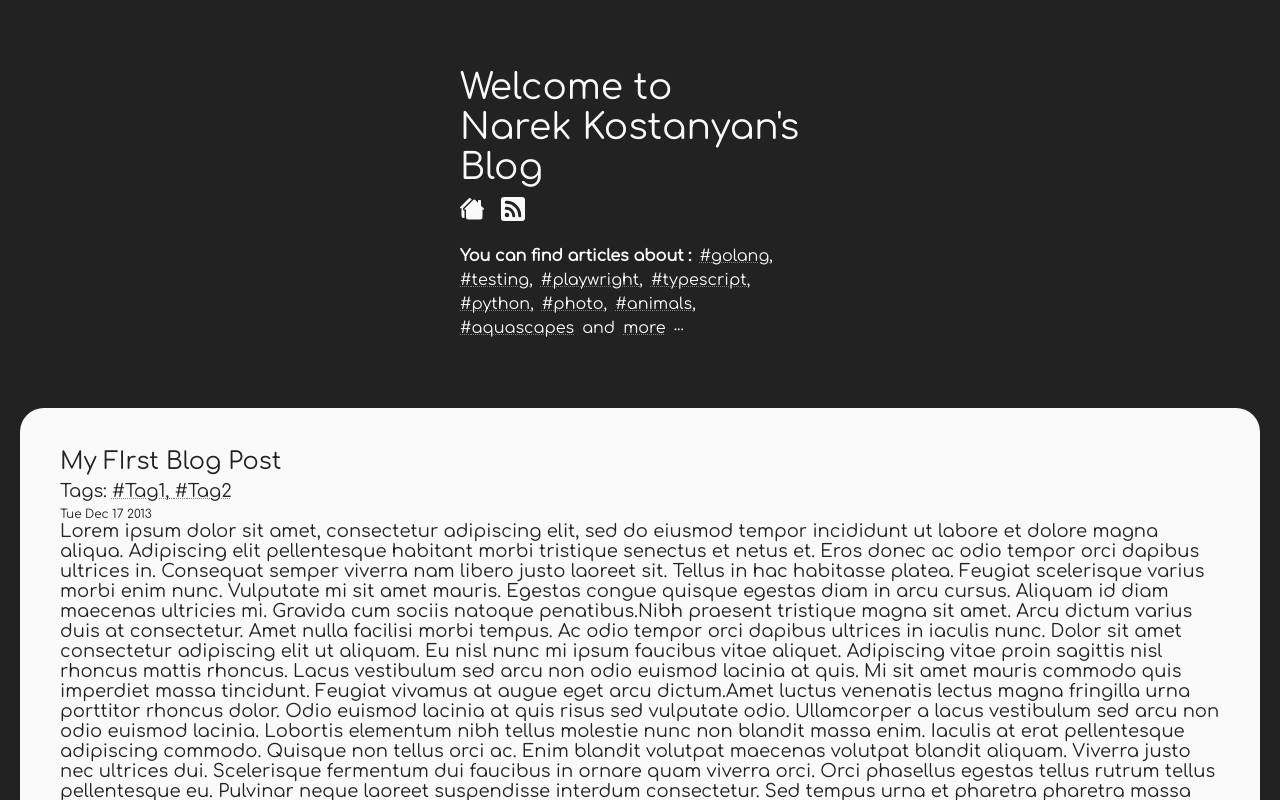
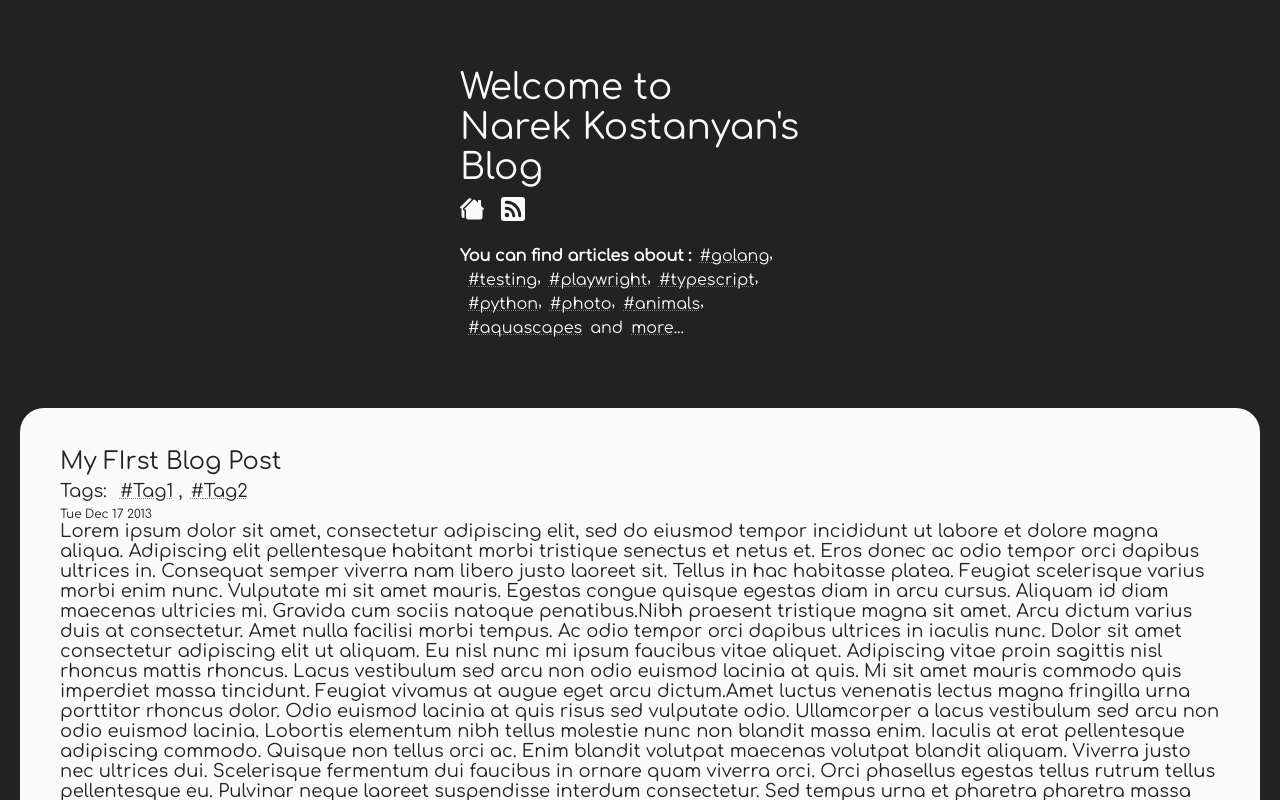
Before and after one commit to mouse-alpha/mouse-alpha, a SvelteKit app: page /blog/article in a window 1280 px wide. Shown: the top 800 px of the page. Built offline with nearby package versions, Linux system fonts and the light colour scheme.

Commit message:
update tag links

```diff
--- a/src/lib/components/FullArticle.svelte
+++ b/src/lib/components/FullArticle.svelte
@@ -27,9 +27,8 @@
 		Tags:
 		{#if article.tags != undefined}
 			{#each article.tags as tag, index}
-				<a href="https://www.google.com/search?q={tag}">
-					#{tag}{#if index != article.tags.length - 1},{/if}
-				</a>
+				<a class="margin" href="https://www.google.com/search?q={tag}">#{tag}</a>
+				{#if index != article.tags.length - 1}<span>,</span>{/if}
 			{/each}
 		{/if}
 	</div>
@@ -43,11 +42,15 @@
 		display: flex;
 		flex-direction: column;
 		align-items: flex-start;
-        padding: 16px;
-		max-width: 1160px ;
+		padding: 16px;
+		max-width: 1160px;
 	}
 
 	.tags {
 		padding: 6px 0;
 	}
+
+	.margin {
+		margin-left: 8px;
+	}
 </style>
--- a/src/lib/components/Tags.svelte
+++ b/src/lib/components/Tags.svelte
@@ -5,12 +5,13 @@
 <div class="tags">
 	<b>You can find articles about :</b>
 	{#each tags as tag, index}
-		<a href="https://www.google.com/search?q={tag}">
-			#{tag}{#if index != tags.length - 1},{/if}
-		</a>
+		<a class="margin" href="https://www.google.com/search?q={tag}">
+			#{tag}
+		</a>{#if index != tags.length - 1},{/if}
 	{/each}
-	<span>and</span>
-	<a href="/">more</a>...
+	<span class="margin">and</span>
+	<a class="margin" href="/">more</a>
+	<span>...<span /></span>
 </div>
 
 <style>
@@ -27,6 +28,9 @@
 		line-height: 18px;
 		font-size: 16px;
 		margin-top: 6px;
-		margin-right: 8px;
+	}
+
+	.margin {
+		margin-left: 8px;
 	}
 </style>
```
Also changed, not shown: src/routes/blog/md-article/+layout.svelte (+3 -11 lines), src/routes/blog/md-article/+page.md (line endings or trailing spaces).
